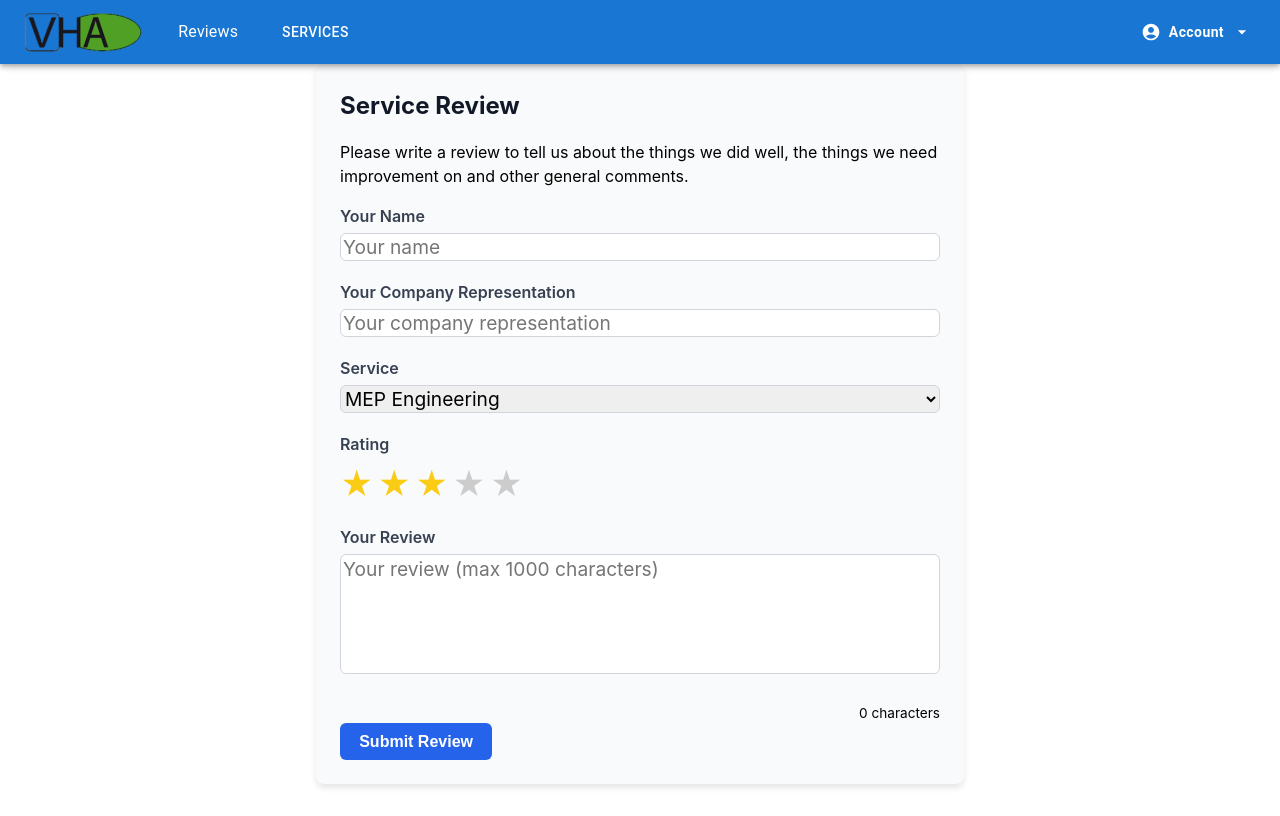
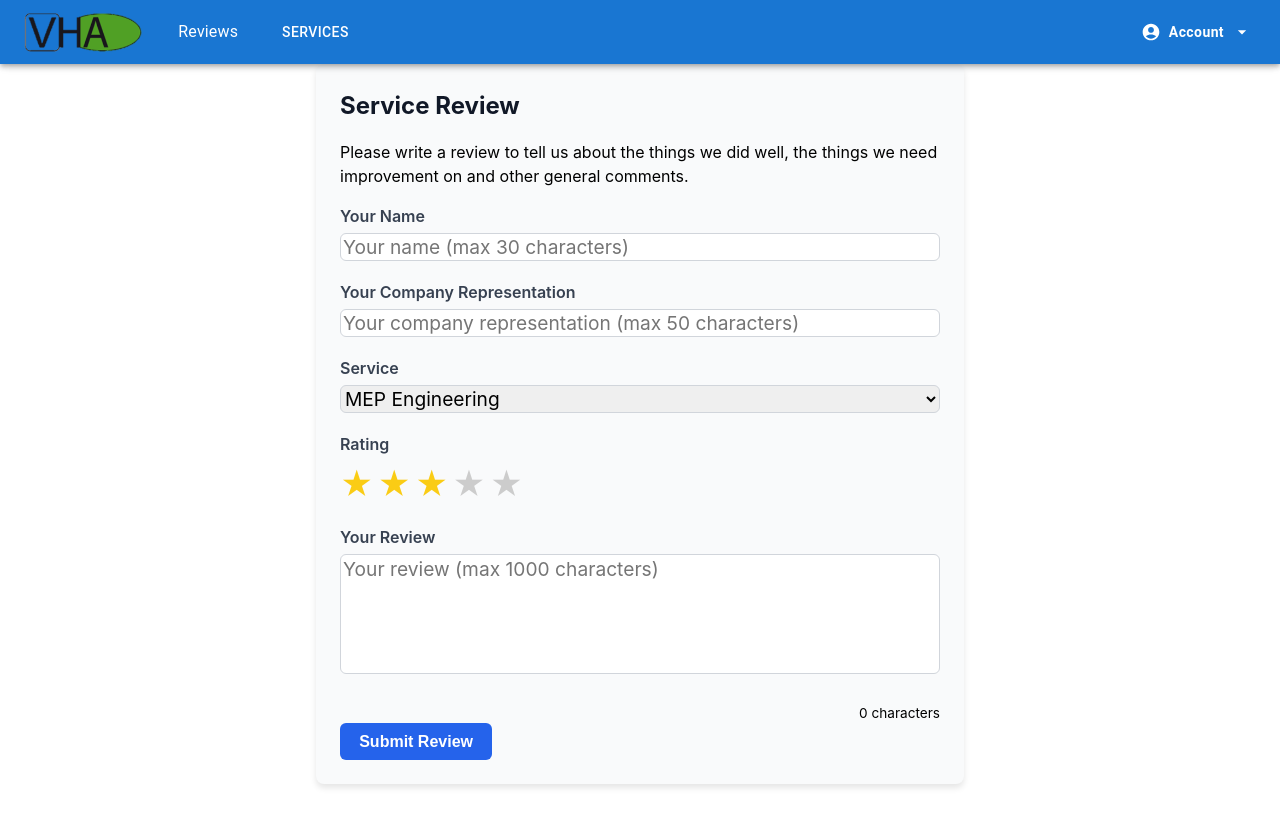
Before and after one commit to Shadtrix/VHA, a React (Vite) app in the folder Web app/client/: page /submit-review in a window 1280 px wide. Built offline with nearby package versions, Linux system fonts and the light colour scheme.

Commit message:
extra changes
i hope this works

```diff
--- a/Web app/client/src/pages/ReviewForm.jsx
+++ b/Web app/client/src/pages/ReviewForm.jsx
@@ -53,7 +53,7 @@ const ReviewForm = ({ onAdd = () => {} }) => {
       });
       setRating(3);
       alert("Thank you for your review!");
-      navigate("/tutorials");
+      navigate("/reviews");
     } catch (error) {
       console.error("Error submitting review:", error);
       alert("Failed to submit review, please try again later.");
@@ -73,7 +73,9 @@ const ReviewForm = ({ onAdd = () => {} }) => {
         type="text"
         value={formData.name}
         onChange={handleChange}
-        placeholder="Your name"
+        placeholder="Your name (max 30 characters)"
+        maxLength={30}
+        minLength={3}
         required
       />
 
@@ -84,7 +86,9 @@ const ReviewForm = ({ onAdd = () => {} }) => {
         type="text"
         value={formData.company}
         onChange={handleChange}
-        placeholder="Your company representation"
+        placeholder="Your company representation (max 50 characters)"
+        minLength={3}
+        maxLength={50}
         required
       />
 
```
Also changed, not shown: Web app/client/src/pages/ReviewForm.css (line endings or trailing spaces).
